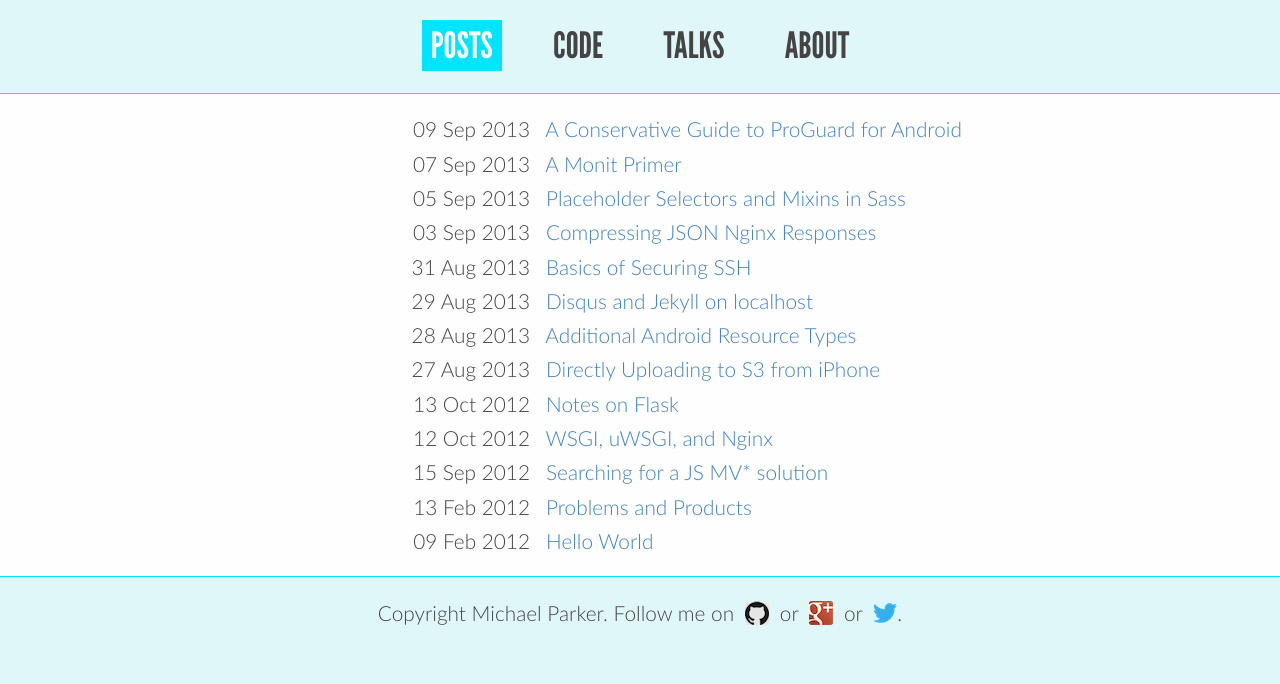
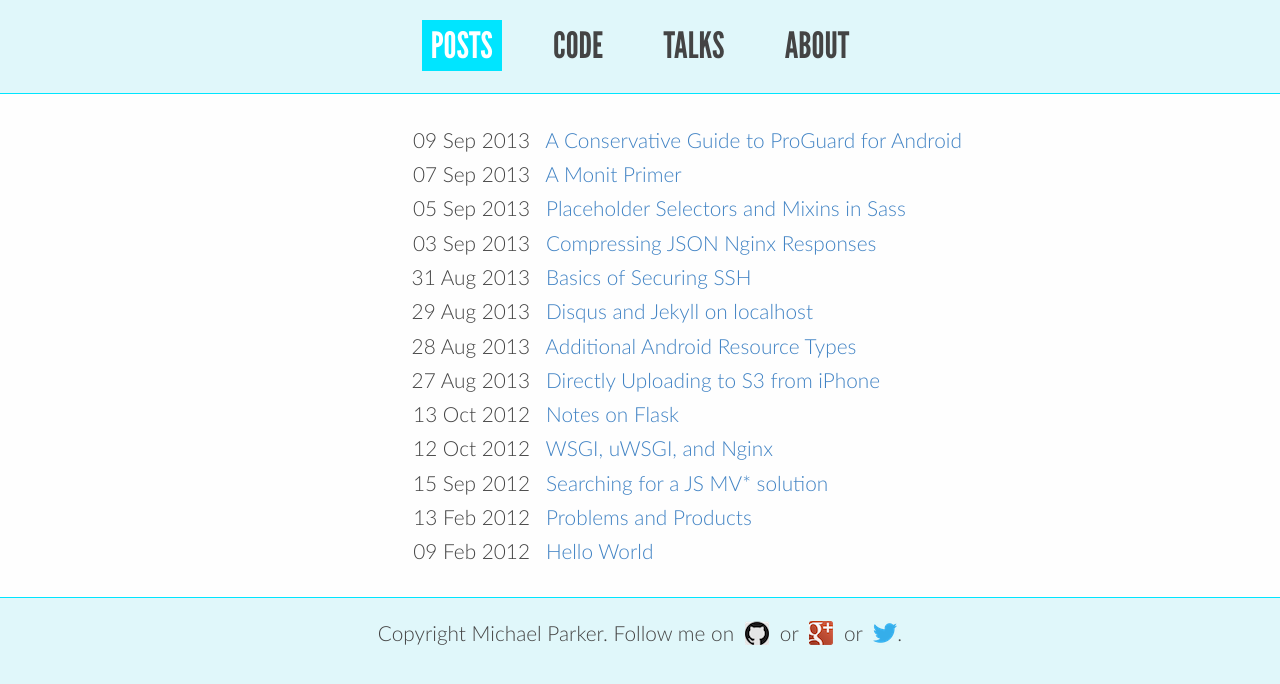
Before and after one commit to mgp/mgp.github.io, a Jekyll site: the page built from index.html, in a window 1280 px wide. Shown: the top 684 px of the page. Built offline with Jekyll 4.4.1, drawn with Linux system fonts in a browser that asks for light colours; Markdown is read by kramdown in place of the engine named in the settings.

Commit message:
Increase vertical padding for main content

```diff
--- a/css/main.css
+++ b/css/main.css
@@ -42,7 +42,7 @@ h1, h2, h3, h4, h5, h6, body.code main ul li .title, body.talks main ul li .titl
 body.code main ul li + li, body.talks main ul li + li, main * + p, main * + ul, main * + ol, main * + div.highlight, main * + blockquote, main * + h2, main * + h3, main * + h4 {
   margin-top: 0.75em; }
 
-header, main > div, footer {
+header, footer {
   padding: 1em; }
 
 h1 {
@@ -110,6 +110,7 @@ header {
           color: #444; }
 
 main {
+  padding: 1.5em 1em;
   clear: both;
   background-color: #fefefe;
   color: #444;
--- a/css/main.scss
+++ b/css/main.scss
@@ -217,6 +217,7 @@ header {
 }
 
 main {
+  padding: 1.5em 1em;
   clear: both;
   background-color: #fefefe;
   color: $text-color;
@@ -243,7 +244,6 @@ main {
   }
 
   & > div {
-    @extend %padded-section;
     text-align: left;
     max-width: $site-width;
     margin: 0 auto;
```
